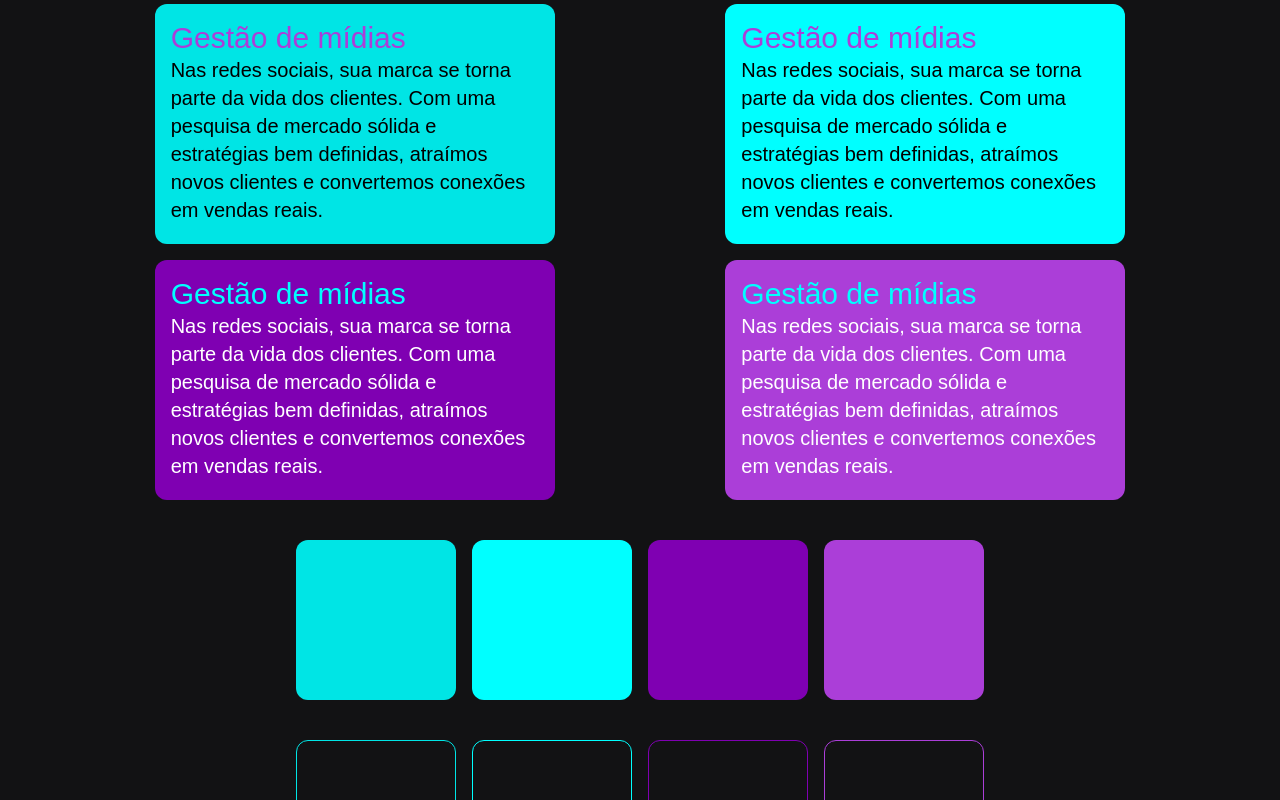
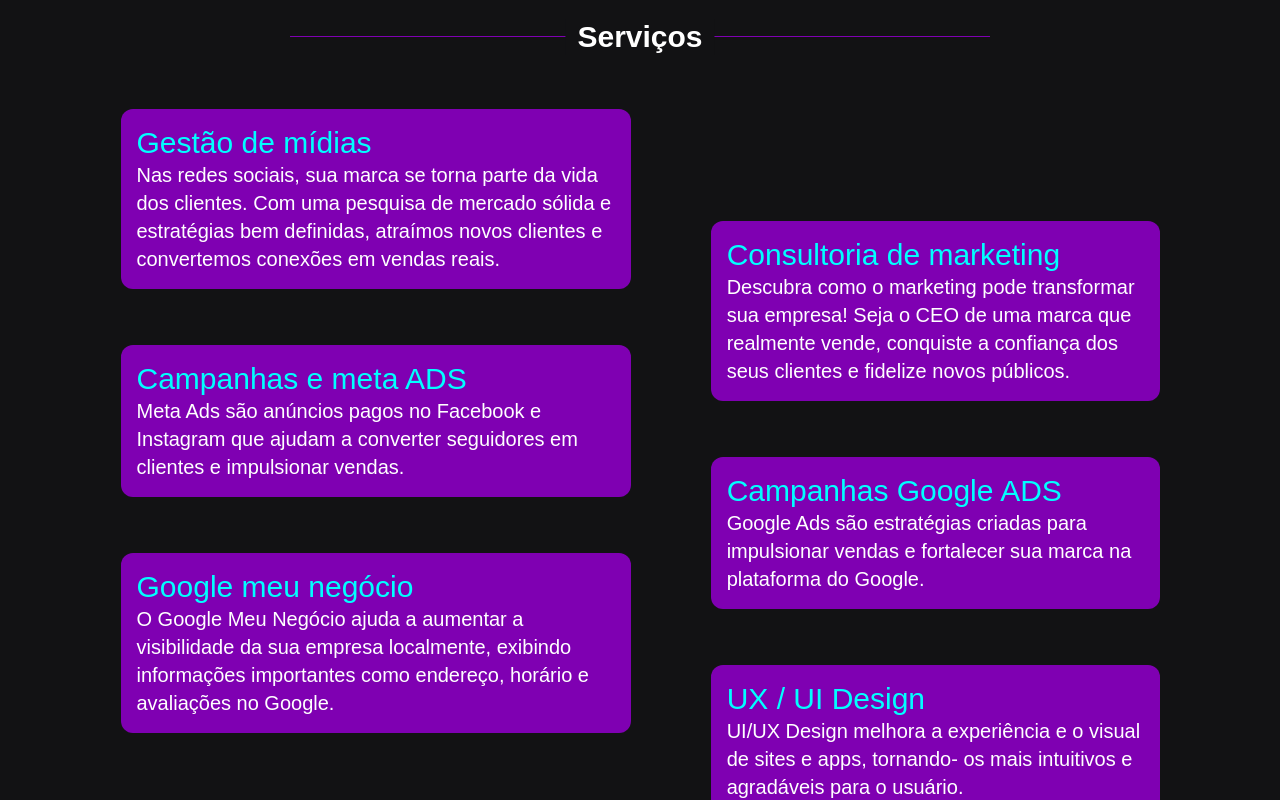
Before and after one commit to i-roger/trafegopago, a Next.js app: page / in a window 1280 px wide. Shown: the part 740-1540 px from the top of the page. Built offline with nearby package versions, Linux system fonts and the light colour scheme.

Commit message:
Estruturando a LP

```diff
--- a/src/pages/index.tsx
+++ b/src/pages/index.tsx
@@ -8,7 +8,7 @@
       <div className="flex md:justify-start my-20 px-4 md:mt-[150px] md:mx-40">
         <div className="flex flex-col gap-4 w-[300px] md:w-[600px] p-4 border-2 rounded-xl border-[#ab3ed8]">
           <div className="flex gap-2">
-            <h1 className="text-3xl break-normal">
+            <h1 className="text-3xl font-bold break-normal">
               CANSADO DE POSTAR{" "}
               <span className="text-3xl break-normal text-[#ab3ed8]">
                 E NÃO TER RETORNO?
@@ -24,7 +24,7 @@
           <p className="text-xl break-normal text-center">
             Chegou a sua vez de atrair clientes sem esforço.
           </p>
-          <p className="text-xl break-normal text-center">
+          <p className="text-xl font-bold break-normal text-center">
             VAMOS CRIAR UMA <span className="text-[#ab3ed8]">ESTRATÉGIA</span>{" "}
             QUE <span className="text-[#ab3ed8]">ATRAI</span>{" "}
             <span className="text-[#ab3ed8]">CLIENTES</span> SEM ESFORÇO EXTRA!
@@ -38,48 +38,88 @@
       </div>
       {/* CARD INTRODUÇÃO */}
 
-      <div className="flex flex-col gap-4">
-        {/* BLOCO 1 */}
-        <div className="flex flex-col items-center gap-4 md:flex-row md:justify-evenly">
-          <div className="w-[400px] h-[240px] p-4 rounded-xl bg-[#00e5e5]">
-            <h1 className="text-3xl break-normal text-[#ab3ed8]">Gestão de mídias</h1>
-            <p className="text-xl text-black">
-              Nas redes sociais, sua marca se torna parte da vida dos clientes.
-              Com uma pesquisa de mercado sólida e estratégias bem definidas,
-              atraímos novos clientes e convertemos conexões em vendas reais.
+{/* SEPARADOR */}
+      <div className="inline-flex items-center justify-center w-full">
+        <hr className="w-[700px] h-px my-8 border-0 bg-[#7f00b2]"/>
+        <span className="absolute px-3 font-bold text-3xl text-white -translate-x-1/2 left-1/2 bg-[#121214]">
+          Serviços
+        </span>
+      </div>
+{/* SEPARADOR */}
+
+      <div className="flex justify-center">
+        <div className="w-[1071px] flex flex-col md:flex-row justify-center md:justify-evenly gap-20 px-4">
+          {/* BLOCO ESQUERDO */}
+          <div className="flex flex-col items-center gap-4 md:gap-14">
+            <div className="p-4 rounded-xl bg-[#7f00b2]">
+              <h1 className="text-3xl break-normal text-[#00ffff]">
+                Gestão de mídias
+              </h1>
+              <p className="text-xl text-white">
+                Nas redes sociais, sua marca se torna parte da vida dos
+                clientes. Com uma pesquisa de mercado sólida e estratégias bem
+                definidas, atraímos novos clientes e convertemos conexões em
+                vendas reais.
               </p>
             </div>
-          <div className="w-[400px] h-[240px] p-4 rounded-xl bg-[#00ffff]">
-            <h1 className="text-3xl break-normal text-[#ab3ed8]">Gestão de mídias</h1>
-            <p className="text-xl text-black">
-              Nas redes sociais, sua marca se torna parte da vida dos clientes.
-              Com uma pesquisa de mercado sólida e estratégias bem definidas,
-              atraímos novos clientes e convertemos conexões em vendas reais.
+            <div className="p-4 rounded-xl bg-[#7f00b2]">
+              <h1 className="text-3xl break-normal text-[#00ffff]">
+                Campanhas e meta ADS
+              </h1>
+              <p className="text-xl text-white">
+                Meta Ads são anúncios pagos no Facebook e Instagram que ajudam a
+                converter seguidores em clientes e impulsionar vendas.
+              </p>
+            </div>
+
+            <div className="p-4 rounded-xl bg-[#7f00b2]">
+              <h1 className="text-3xl break-normal text-[#00ffff]">
+                Google meu negócio
+              </h1>
+              <p className="text-xl text-white">
+                O Google Meu Negócio ajuda a aumentar a visibilidade da sua
+                empresa localmente, exibindo informações importantes como
+                endereço, horário e avaliações no Google.
               </p>
             </div>
           </div>
-        {/* BLOCO 1 */}
+          {/* BLOCO ESQUERDO */}
 
-        {/* BLOCO 2 */}
-        <div className="flex flex-col items-center gap-4 md:flex-row md:justify-evenly">
-        <div className="w-[400px] h-[240px] p-4 rounded-xl bg-[#7f00b2]">
-            <h1 className="text-3xl break-normal text-[#00ffff]">Gestão de mídias</h1>
+          {/* BLOCO DIREITO */}
+          <div className="flex flex-col items-center gap-4 md:gap-14 md:pt-28">
+            <div className="p-4 rounded-xl bg-[#7f00b2]">
+              <h1 className="text-3xl break-normal text-[#00ffff]">
+                Consultoria de marketing
+              </h1>
               <p className="text-xl text-white">
-              Nas redes sociais, sua marca se torna parte da vida dos clientes.
-              Com uma pesquisa de mercado sólida e estratégias bem definidas,
-              atraímos novos clientes e convertemos conexões em vendas reais.
+                Descubra como o marketing pode transformar sua empresa! Seja o
+                CEO de uma marca que realmente vende, conquiste a confiança dos
+                seus clientes e fidelize novos públicos.
               </p>
             </div>
-          <div className="w-[400px] h-[240px] p-4 rounded-xl bg-[#ab3ed8]">
-            <h1 className="text-3xl break-normal text-[#00ffff]">Gestão de mídias</h1>
+
+            <div className="p-4 rounded-xl bg-[#7f00b2]">
+              <h1 className="text-3xl break-normal text-[#00ffff]">
+                Campanhas Google ADS
+              </h1>
               <p className="text-xl text-white">
-              Nas redes sociais, sua marca se torna parte da vida dos clientes.
-              Com uma pesquisa de mercado sólida e estratégias bem definidas,
-              atraímos novos clientes e convertemos conexões em vendas reais.
+                Google Ads são estratégias criadas para impulsionar vendas e
+                fortalecer sua marca na plataforma do Google.
+              </p>
+            </div>
+
+            <div className="p-4 rounded-xl bg-[#7f00b2]">
+              <h1 className="text-3xl break-normal text-[#00ffff]">
+                UX / UI Design
+              </h1>
+              <p className="text-xl text-white">
+                UI/UX Design melhora a experiência e o visual de sites e apps,
+                tornando- os mais intuitivos e agradáveis para o usuário.
               </p>
             </div>
           </div>
-        {/* BLOCO 2 */}
+          {/* BLOCO DIREITO*/}
+        </div>
       </div>
 
       <div className="flex justify-center gap-4">
--- a/src/styles/globals.css
+++ b/src/styles/globals.css
@@ -3,19 +3,17 @@
 @tailwind utilities;
 
 :root {
-  --background: #ffffff;
-  --foreground: #171717;
+
 }
 
 @media (prefers-color-scheme: dark) {
   :root {
-    --background: #0a0a0a;
-    --foreground: #ededed;
+
   }
 }
 
 body {
-  color: var(--background);
+  color: #ffffff;
   background: rgb(18 18 20);
   font-family: Arial, Helvetica, sans-serif;
 }
```
Also changed, not shown: 1 other file (tests, documents, lock files or other folders). Lines whose indentation alone changed are shown as unchanged.
